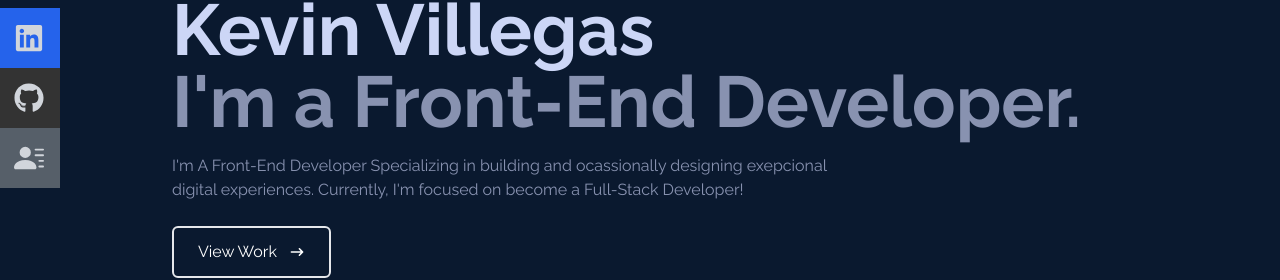
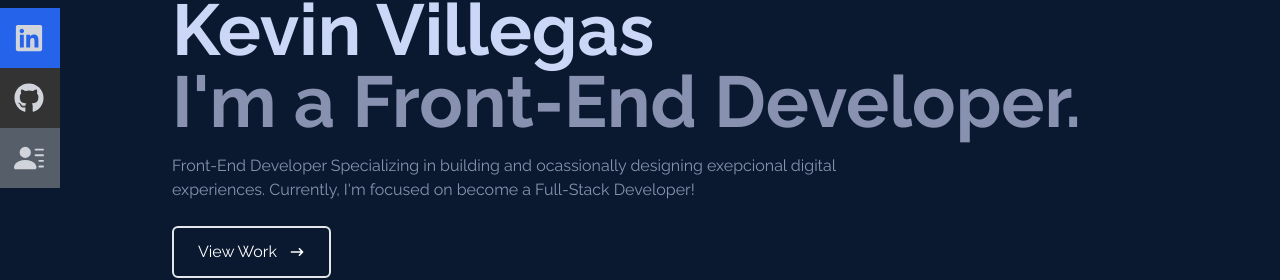
Before and after one commit to Kev-Villegas/personal-portfolio, a React (Vite) app: page / in a window 1280 px wide. Shown: the part 272-552 px from the top of the page. Built offline with nearby package versions, Linux system fonts and the light colour scheme.

Commit message:
Fixing Home Text

```diff
--- a/src/components/Home.jsx
+++ b/src/components/Home.jsx
@@ -15,7 +15,7 @@ const Home = () => {
           I'm a Front-End Developer.
         </h2>
         <p className='text-[#8892b0] py-4 max-w-[700px]'>
-          I'm A Front-End Developer Specializing in building and ocassionally
+          Front-End Developer Specializing in building and ocassionally
           designing exepcional digital experiences. Currently, I'm focused on
           become a Full-Stack Developer!
         </p>
```
